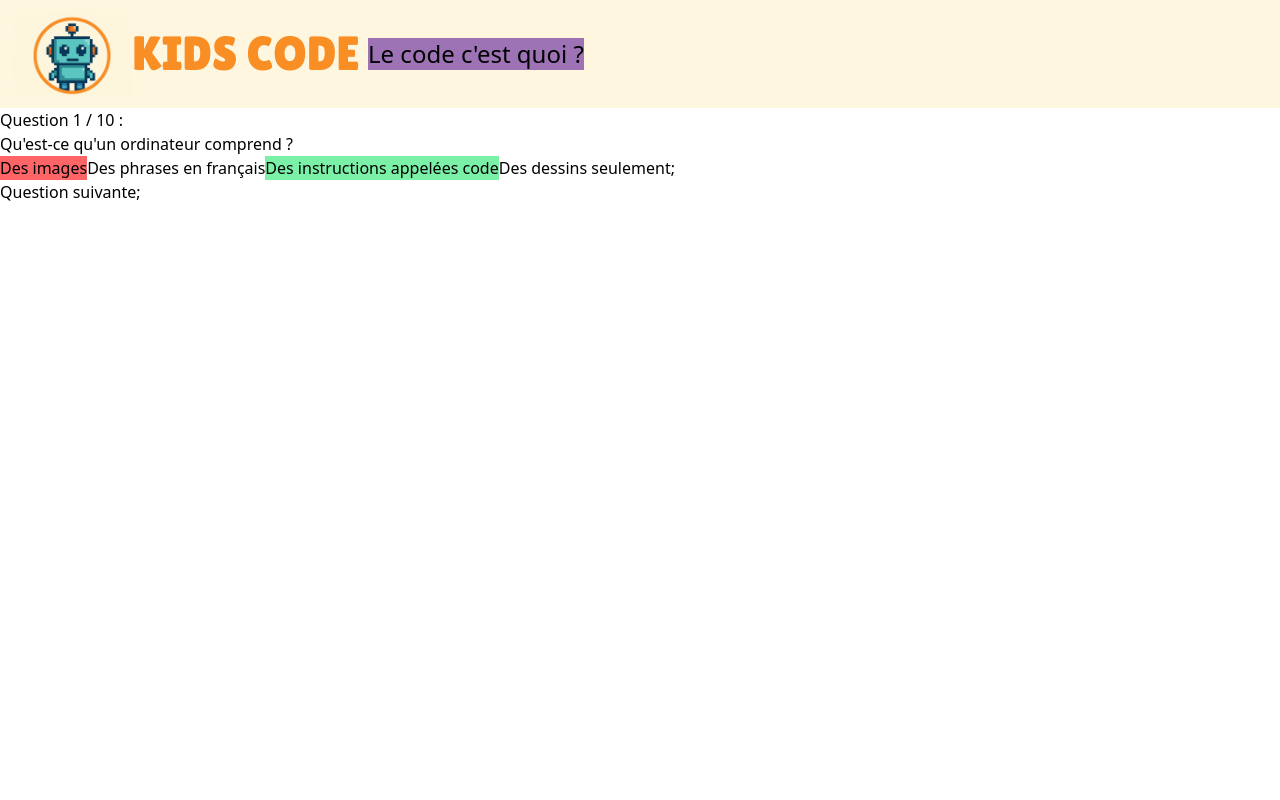
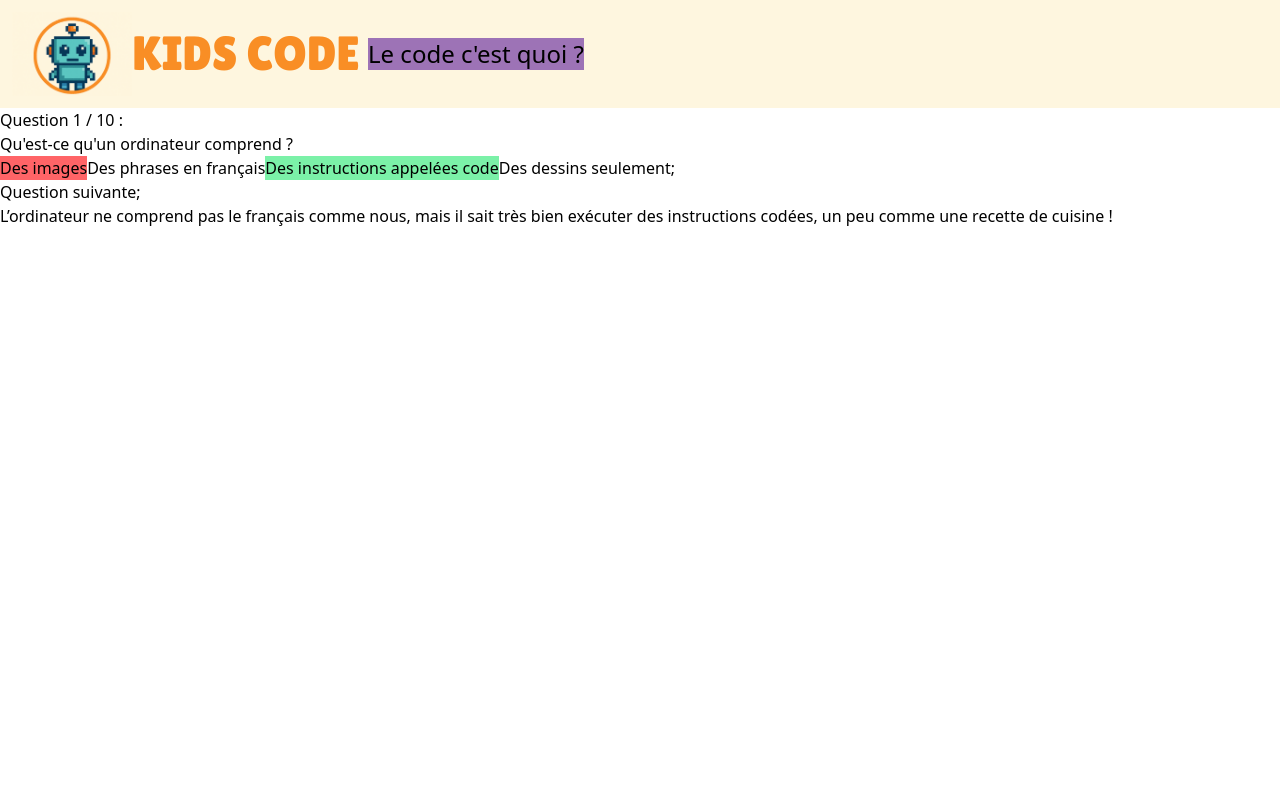
Before and after one commit to Marina-404/KIDS-QUIZ, a React (Vite) app in the folder kids-code/: page /quiz in a window 1280 px wide. Both pictures are taken after a click on the button "Des images". Shown: the top 800 px of the page. Built offline with nearby package versions, Linux system fonts and the light colour scheme.

Commit message:
feat: add button navigate on page resultat

```diff
--- a/kids-code/src/Pages/Quiz.tsx
+++ b/kids-code/src/Pages/Quiz.tsx
@@ -1,6 +1,7 @@
 import type { Question } from "../types/Question";
 import { questionData } from "../data/quizData";
 import { useState } from "react";
+import { useNavigate } from "react-router";
 
 function Quiz() {
   // question affichée
@@ -17,13 +18,18 @@ function Quiz() {
     setSelect(index);
   }
 
+  const navigate = useNavigate();
+
+  // derniere question => page resultats
+  const lastQuestion = currentQuestion === questionData.length - 1;
+
   // question suivante
   const nextQuestion = () => {
     if (currentQuestion < questionData.length -1) {
       setCurrentQuestion((oldValue) => oldValue  +1);
       setSelect(null);
     } else {
-      alert("quiz finito !");
+      navigate("/resultat");
     }
   }
 
@@ -69,16 +75,33 @@ function Quiz() {
 })};
       </div>
 
-      {/* boutton question suivante */}
+
+      {/* boutton question suivante ou derniere question*/}
       <div>
         {select !== null && (
+          lastQuestion ? (
+            <button
+            type="button"
+            onClick={() => navigate ("/resultat")}
+            >
+              Voir tes resultats
+            </button>
+          ) : (
           <button
           type="button"
           onClick={nextQuestion}
           >
             {currentQuestion === questionData.length -1 ? "" : "Question suivante"}
           </button>
+          )
         )};
+      </div>
+
+      {/* apparition de la fact en meme temps que le bouton suivant */}
+      <div>
+        {select !==null && (
+          <p>{question.fact}</p>
+        )}
       </div>
     </>
   );
```
Also changed, not shown: 1 other file (tests, documents, lock files or other folders).
